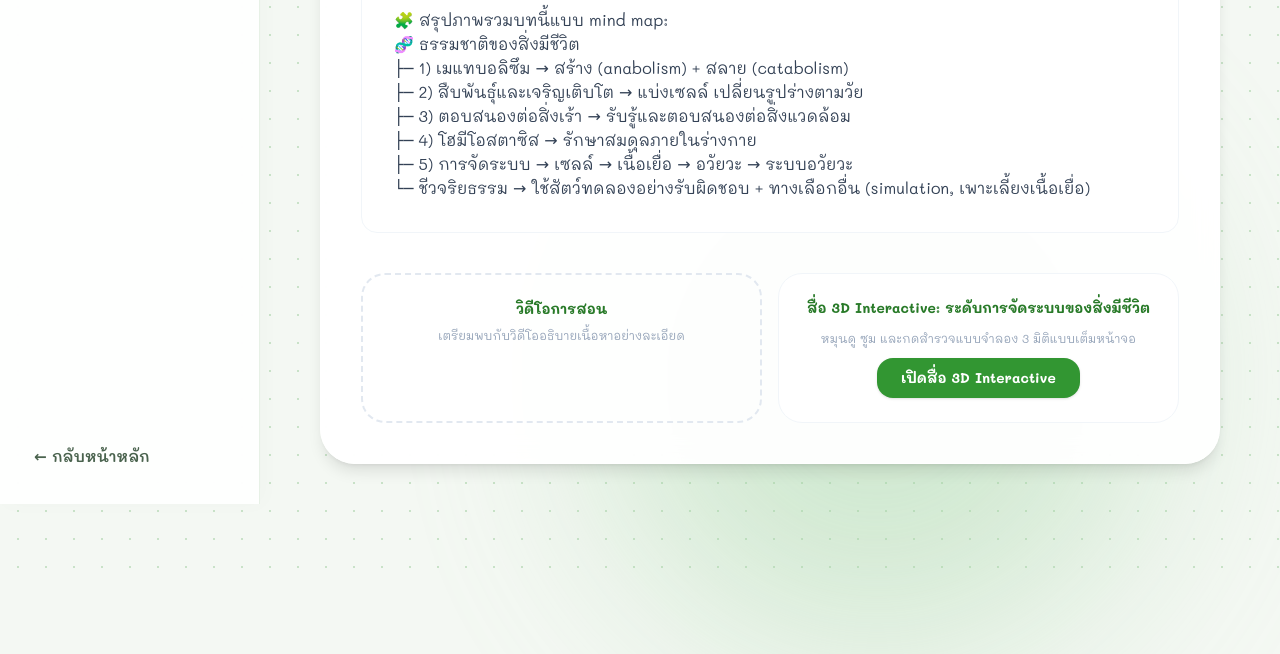
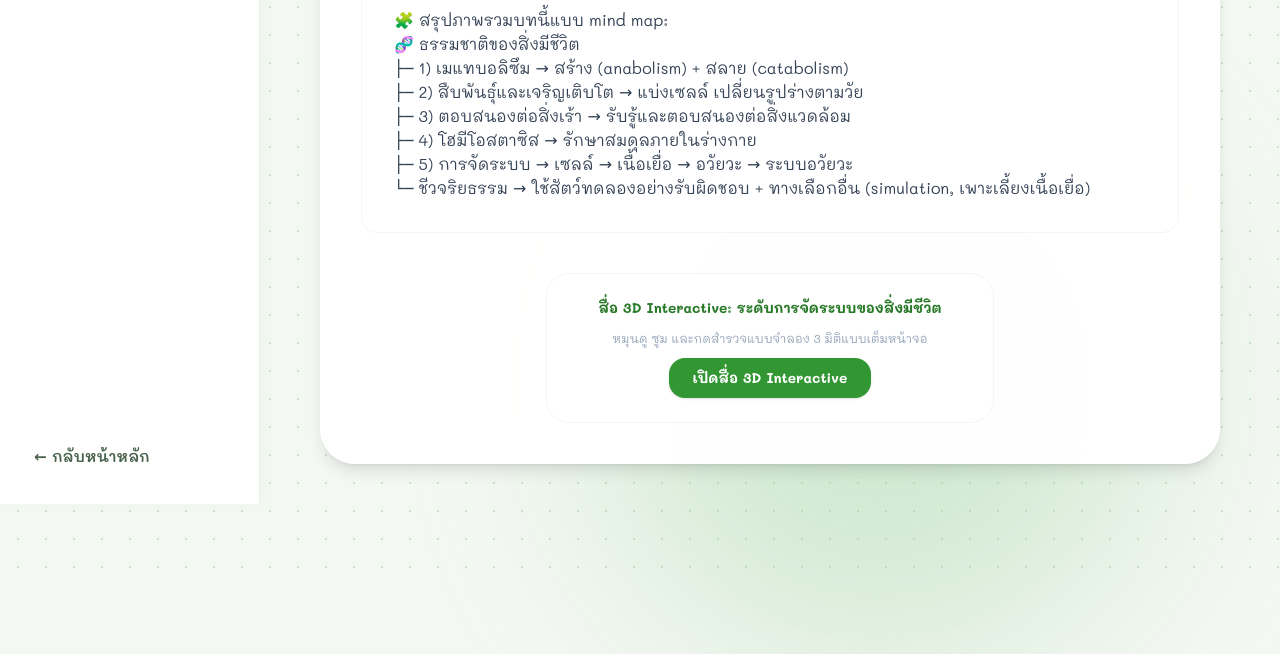
Before and after one commit to asiatiqu/reanBio, a Django app: page /lessons/1/ in a window 1280 px wide; the page is wider, and only the part inside the window is pictured. Shown: the part 3231-3885 px from the top of that part. Run offline with Django 5.2, Linux system fonts and the light colour scheme; data comes from the database, SQL or seed files in the repository; some libraries are stand-ins or nearby versions.

Commit message:
Remove the placeholder "coming soon" media boxes from the lesson page
The video and generic 3D/flashcards boxes were just dashed-border
placeholders with no real content behind them, cluttering the bottom
of every lesson page. Removed them entirely; the real 3D Interactive
link (subtopic 1.1) stays in place as its own standalone card.

Co-Authored-By: Claude Sonnet 5 <noreply@anthropic.com>
Claude-Session: https://claude.ai/code/session_01AstHbN9Z7wT2isDoBd2V7J

```diff
--- a/reanBio/templates/reanBio/lesson_detail.html
+++ b/reanBio/templates/reanBio/lesson_detail.html
@@ -91,29 +91,18 @@
         </div>
         {% endif %}
 
-        <!-- ตัวอย่างพื้นที่วางสื่อการเรียน -->
-        <div class="grid grid-cols-1 md:grid-cols-2 gap-4 pt-4">
-            <div class="p-6 border-2 border-dashed border-slate-200 rounded-3xl text-center space-y-2">
-                <p class="font-bold text-bio-dark text-sm">วิดีโอการสอน</p>
-                <p class="text-xs text-slate-400">เตรียมพบกับวิดีโออธิบายเนื้อหาอย่างละเอียด</p>
-            </div>
-
-            {% if lesson.subtopic_code == '1.1' %}
-            <!-- สื่อ 3D Interactive (Three.js) แยกไปอยู่หน้าของตัวเองแล้ว ที่นี่แสดงแค่ปุ่มลิงก์ไป -->
-            <div class="p-6 bg-white border border-slate-100 rounded-3xl text-center space-y-3 flex flex-col items-center justify-center">
+        {% if lesson.subtopic_code == '1.1' %}
+        <!-- สื่อ 3D Interactive (Three.js) แยกไปอยู่หน้าของตัวเองแล้ว ที่นี่แสดงแค่ปุ่มลิงก์ไป -->
+        <div class="pt-4">
+            <div class="p-6 bg-white border border-slate-100 rounded-3xl text-center space-y-3 flex flex-col items-center justify-center max-w-md mx-auto">
                 <p class="font-bold text-bio-dark text-sm">สื่อ 3D Interactive: ระดับการจัดระบบของสิ่งมีชีวิต</p>
                 <p class="text-xs text-slate-400">หมุนดู ซูม และกดสำรวจแบบจำลอง 3 มิติแบบเต็มหน้าจอ</p>
                 <a href="{% url 'lesson_3d' pk=lesson.pk %}" class="px-6 py-2.5 bg-bio-main hover:bg-bio-dark text-white font-bold rounded-2xl text-sm shadow transition whitespace-nowrap">
                     เปิดสื่อ 3D Interactive
                 </a>
             </div>
-            {% else %}
-            <div class="p-6 border-2 border-dashed border-slate-200 rounded-3xl text-center space-y-2">
-                <p class="font-bold text-bio-dark text-sm">สื่อ 3D Interactive / Flashcards</p>
-                <p class="text-xs text-slate-400">สำรวจแบบจำลองโครงสร้างทางชีววิทยา</p>
-            </div>
-            {% endif %}
         </div>
+        {% endif %}
     </div>
 
 </div>
```
